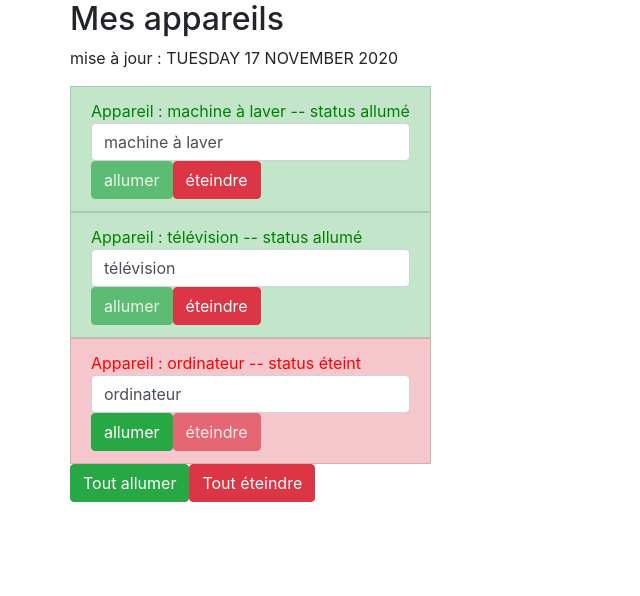
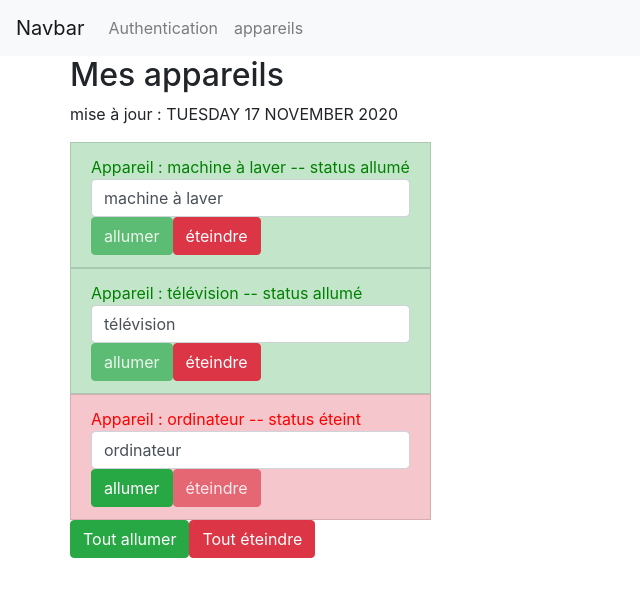
Before and after one commit to anthonyGosme/angularOC, an Angular app in the folder monProjetAngular/: page / in a window 1280 px wide. Shown: the top 596 px of the page, without its empty margins (0-640 px from the left). Built offline with nearby package versions, Linux system fonts and the light colour scheme.

Commit message:
add routes

```diff
--- a/monProjetAngular/src/app/app.component.html
+++ b/monProjetAngular/src/app/app.component.html
@@ -1,3 +1,17 @@
+<nav class="navbar navbar-expand-lg navbar-light bg-light">
+  <a class="navbar-brand" href="#">Navbar</a>
+  <button class="navbar-toggler" type="button" data-toggle="collapse" data-target="#navbarNav" aria-controls="navbarNav" aria-expanded="false" aria-label="Toggle navigation">
+    <span class="navbar-toggler-icon"></span>
+  </button>
+  <div class="collapse navbar-collapse" id="navbarNav">
+      <ul class="nav navbar-nav">
+        <li class="nav-item"><a class="nav-link" routerLink="auth">Authentication</a></li>
+        <li class="nav-item"><a class="nav-link" routerLink="appareils">appareils</a></li>
+    </ul>
+  </div>
+</nav>
+
+
 <div class="container">
   <div class="row">
     <router-outlet></router-outlet>
--- a/monProjetAngular/src/app/app.module.ts
+++ b/monProjetAngular/src/app/app.module.ts
@@ -12,7 +12,7 @@ import { AppareilViewComponent } from './appareil-view/appareil-view.component';
 import { Routes,RouterModule } from '@angular/router';
 
 const appRoutes: Routes=[
-  {path:'appareils', component:AppareilComponent},
+  {path:'appareils', component:AppareilViewComponent},
   {path:'auth', component:AuthComponent},
   {path:'', component:AppareilViewComponent}
 ];
```
Also changed, not shown: 1 other file (tests, documents, lock files or other folders).
